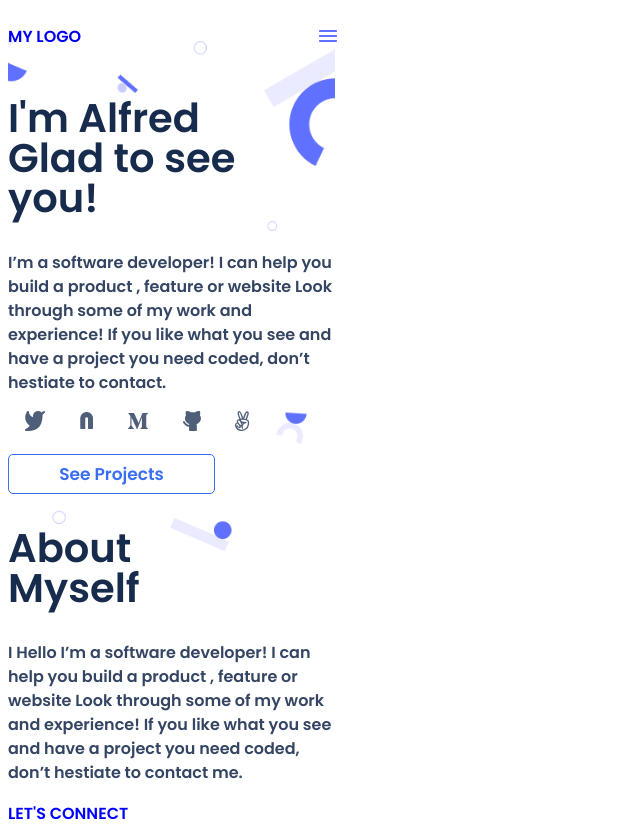
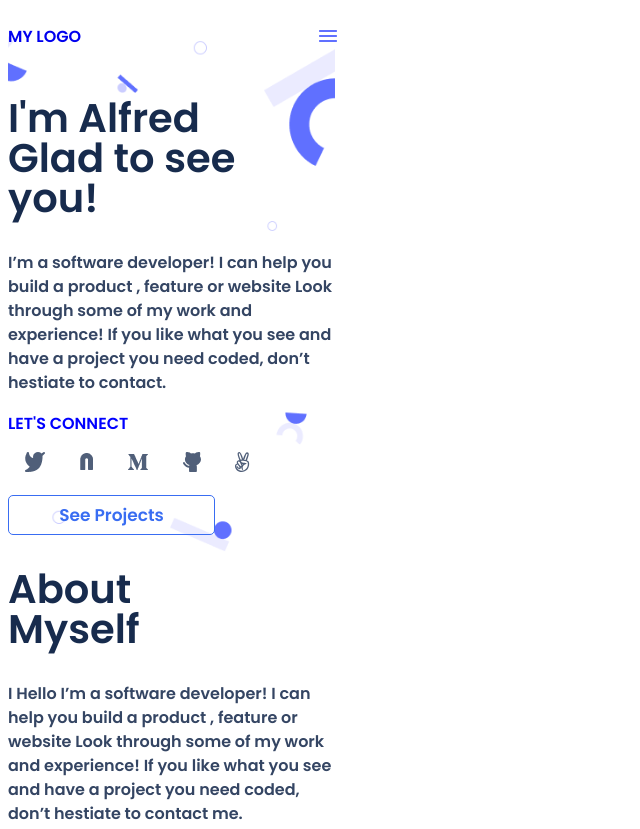
Before and after one commit to Alfred-KInyua/Mobile-Portfolio, a website: page best.html in a window 1280 px wide. Shown: the top 829 px of the page, without its empty margins (0-640 px from the left). Drawn offline with Linux system fonts and the light colour scheme.

Commit message:
Add missing P element in html file

```diff
--- a/best.html
+++ b/best.html
@@ -24,8 +24,7 @@
                 feature or website Look through some of my work and experience! If you
                 like what you see and have a project you need coded,
                 don’t hestiate to contact.</p>
-
-
+            <p class="lets_connect">LET'S CONNECT</p>
             <div class="social">
                 <ul>
                     <li><a href="#"><img src="images/twitter.png" alt="twitter"></a></li>
```
